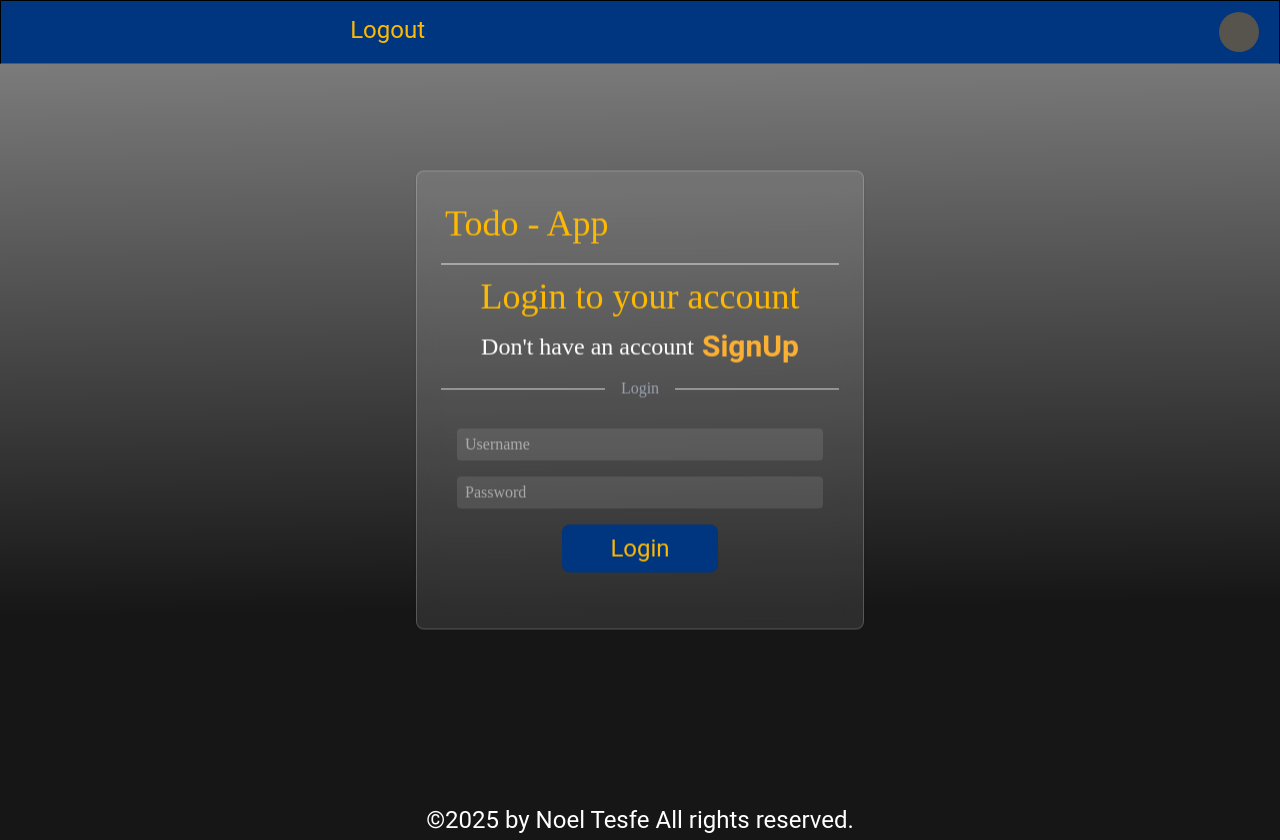
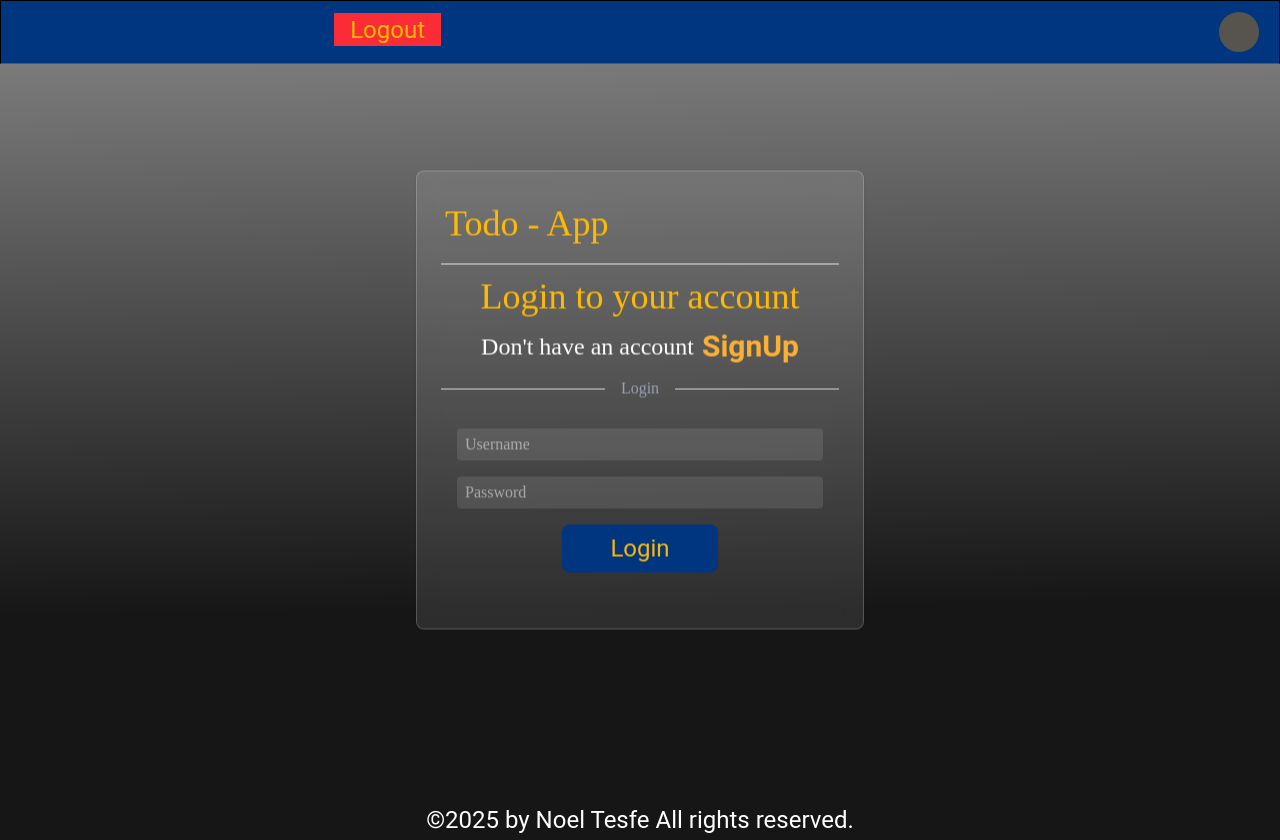
Before and after one commit to Noel-byte/todoapp-frontend, a React (Vite) app: page /login in a window 1280 px wide. Built offline with nearby package versions, Linux system fonts and the light colour scheme; no server answers; sample sign-in values are in the browser's storage.

Commit message:
modified frontend

```diff
--- a/src/components/FilterTasks.jsx
+++ b/src/components/FilterTasks.jsx
@@ -117,7 +117,7 @@ export const FilterTasks = () => {
 
         </div>
            )}
-        <div>
+        <div className=' self-start text-left bg-red-500'>
           {isAuthenticated ? (
             <span
               onClick={logoutUser}
```
